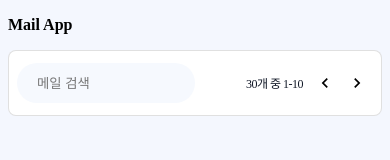
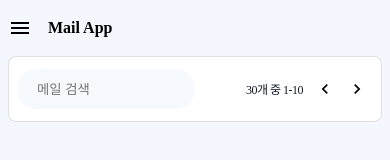
Before and after one commit to katanazero86/react-mail, a React (Vite) app: page / in a window 390 px wide. Shown: the top 160 px of the page. Built offline with nearby package versions, Linux system fonts and the light colour scheme.

Commit message:
[컴포넌트 작성]
- 헤더부분 작업 및 반응형 컴포넌트 테스트 진행
- 컴포넌트 분리
- mui icons 패키지 의존성 추가

```diff
--- a/src/App.tsx
+++ b/src/App.tsx
@@ -1,18 +1,12 @@
 import './App.css';
-import Header from './components/Header';
+import Mail from './components/Mail';
+import MailMenu from './components/Mail/MailMenu';
 
 export default function App() {
   return (
     <div className="app">
-      <h2
-        style={{
-          fontSize: '16px',
-          marginBottom: '16px',
-        }}
-      >
-        Mail App
-      </h2>
-      <Header />
+      <MailMenu />
+      <Mail />
     </div>
   );
 }
--- a/src/components/Header/index.tsx
+++ b/src/components/Mail/Header/index.tsx
@@ -1,8 +1,8 @@
 import { useState } from 'react';
 import styled from '@emotion/styled';
-import RowItem from '../Grid/RowItem';
-import Input from '../Forms/Input';
-import Row from '../Grid/Row';
+import RowItem from '../../Grid/RowItem';
+import Input from '../../Forms/Input';
+import Row from '../../Grid/Row';
 import ChevronLeftIcon from '@mui/icons-material/ChevronLeft';
 import ChevronRightIcon from '@mui/icons-material/ChevronRight';
 
--- /dev/null
+++ b/src/components/Mail/MailMenu/index.tsx
@@ -0,0 +1,30 @@
+import styled from '@emotion/styled';
+import RowItem from '../../Grid/RowItem';
+import Row from '../../Grid/Row';
+import MenuIcon from '@mui/icons-material/Menu';
+
+const MenuStyled = styled.div`
+  margin-bottom: 16px;
+
+  .menu-title {
+    font-size: 16px;
+    margin-left: 16px;
+  }
+`;
+
+export default function Menu() {
+  return (
+    <MenuStyled>
+      <Row alignItems="center">
+        <RowItem>
+          <Row alignItems={'center'}>
+            <MenuIcon />
+          </Row>
+        </RowItem>
+        <RowItem>
+          <h2 className="menu-title">Mail App</h2>
+        </RowItem>
+      </Row>
+    </MenuStyled>
+  );
+}
--- /dev/null
+++ b/src/components/Mail/index.tsx
@@ -0,0 +1,5 @@
+import Header from './Header';
+
+export default function Main() {
+  return <Header />;
+}
```
